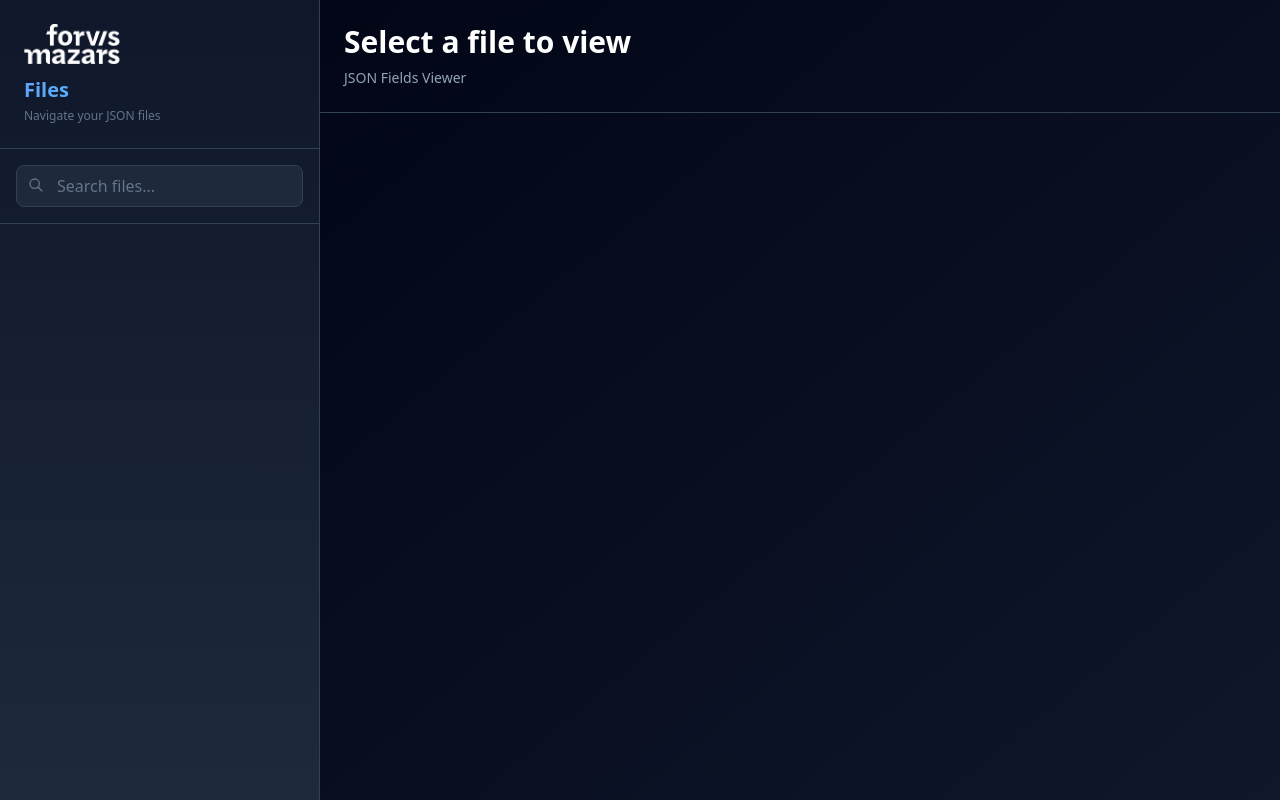
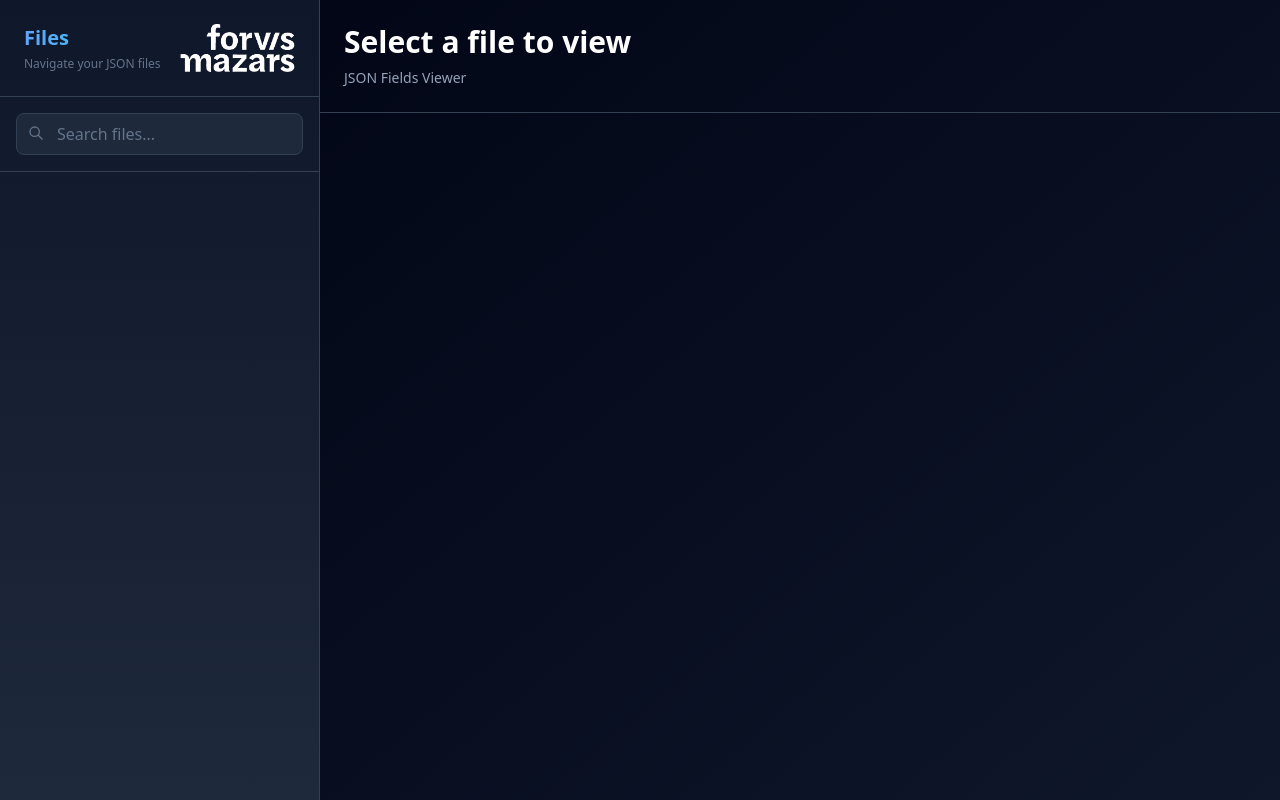
Before and after one commit to blobstar/JsonViewer-AFS, a Flask app: page / in a window 1280 px wide. Run offline with Flask 3, Linux system fonts and the light colour scheme; some libraries are stand-ins or nearby versions.

Commit message:
Refactor sidebar header layout to improve structure and maintain logo visibility

```diff
--- a/templates/index.html
+++ b/templates/index.html
@@ -192,11 +192,13 @@
         <aside class="w-80 bg-gradient-to-b from-slate-900 to-slate-800 border-r border-slate-700 flex flex-col shadow-lg">
             <!-- Header -->
             <div class="p-6 border-b border-slate-700">
-                <div class="flex items-center gap-3 mb-3">
-                    <img src="/static/forvis-mazars-logo-02.png" alt="Logo" class="h-10 w-auto">
+                <div class="flex items-center justify-between">
+                    <div>
+                        <h2 class="text-xl font-bold bg-gradient-to-r from-blue-400 to-cyan-400 bg-clip-text text-transparent">Files</h2>
+                        <p class="text-xs text-slate-500 mt-1">Navigate your JSON files</p>
+                    </div>
+                    <img src="/static/forvis-mazars-logo-02.png" alt="Logo" class="h-12 w-auto">
                 </div>
-                <h2 class="text-xl font-bold bg-gradient-to-r from-blue-400 to-cyan-400 bg-clip-text text-transparent">Files</h2>
-                <p class="text-xs text-slate-500 mt-1">Navigate your JSON files</p>
             </div>
 
             <!-- Search -->
```
